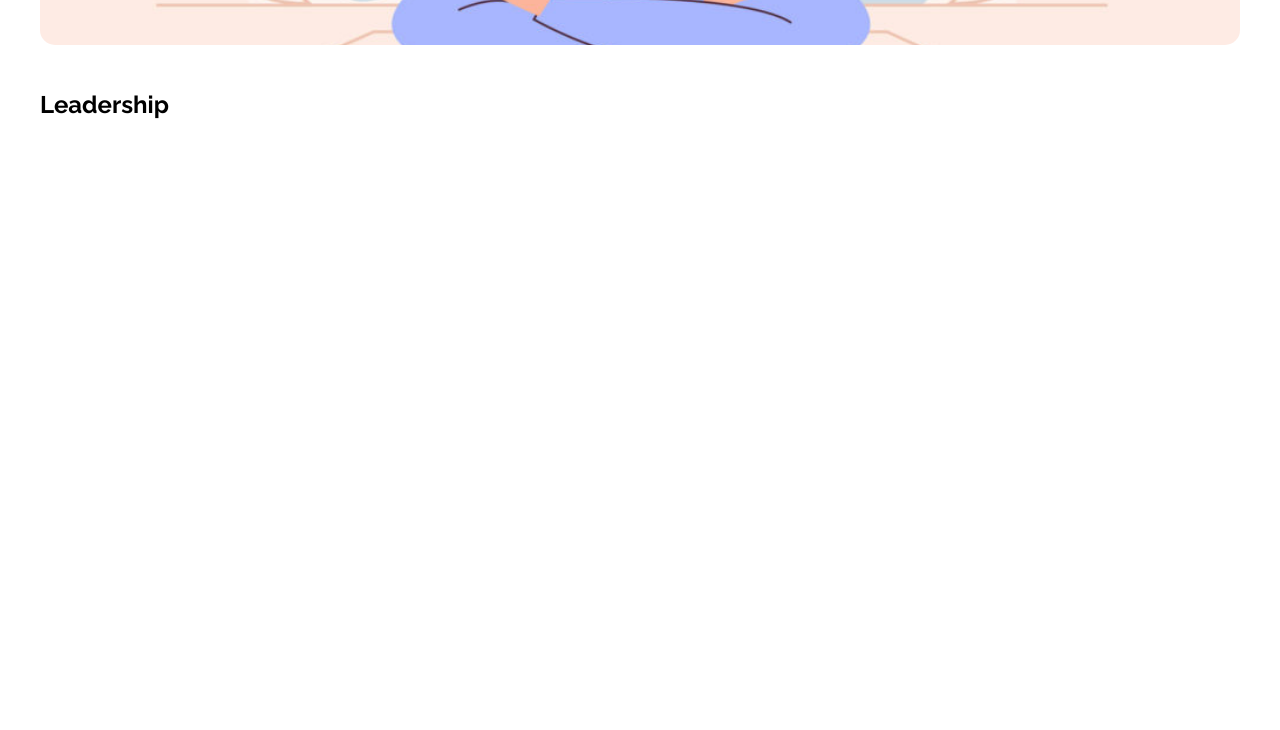
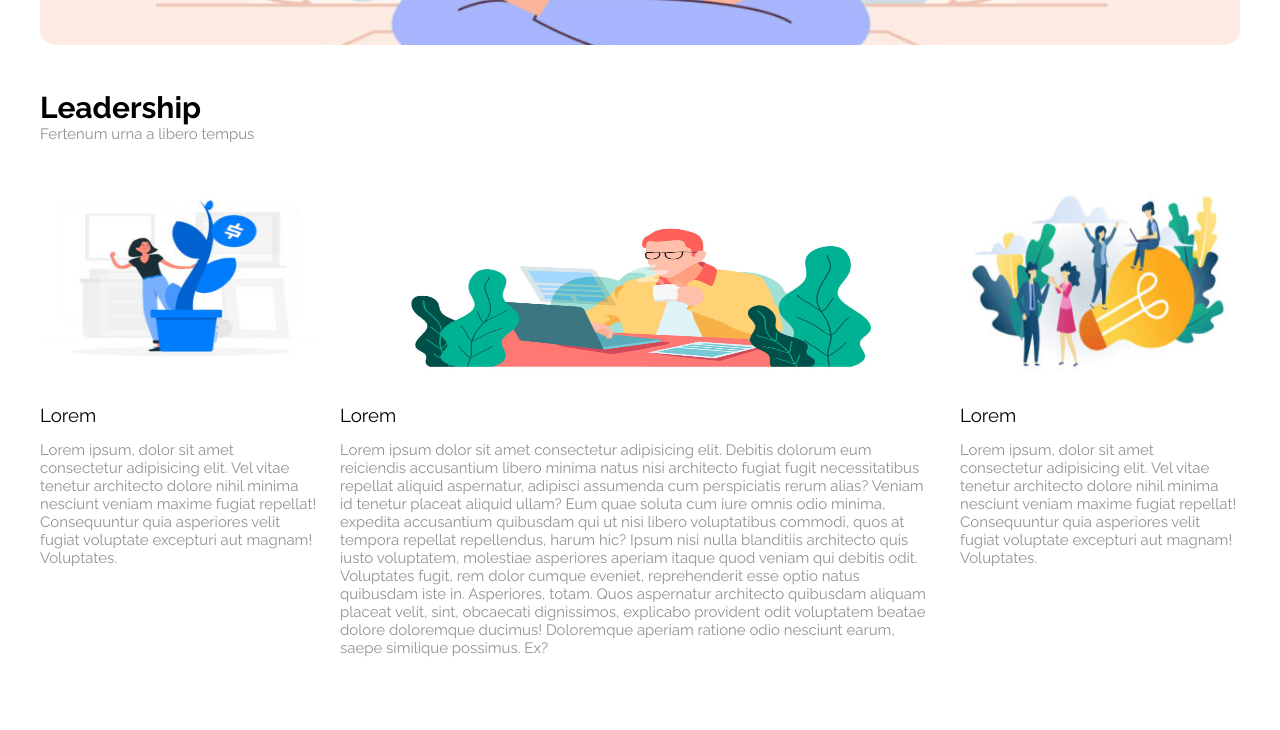
Before and after one commit to maldrek3103/htmlcss-wp, a plain HTML site: page index.html in a window 1280 px wide. Shown: the part 637-1367 px from the top of the page. Before the commit the page ends 800 px from the top, so only its background shows below. Drawn offline with Linux system fonts and the light colour scheme.

Commit message:
Added main section

```diff
--- a/index.html
+++ b/index.html
@@ -18,12 +18,12 @@
     <header class="main-header">
 
         <!-- Logo -->
-        <div class="logo">
+        <div class="logo margin-bottom">
             <img src="./img/logo.png" alt="Neori">
         </div>
 
         <!-- Navbar -->
-        <nav id="navbar">
+        <nav id="navbar" class="margin-bottom">
             <ul>
                 <li><a href="#">Features</a></li>
                 <li><a href="#">Editorials</a></li>
@@ -40,16 +40,79 @@
     <div class="hero">
         <div class="hero-text">
             <h1>Pretium ac placerat dui interdum nunc in eros urna morbi</h1>
-            <p>Lorem ipsum dolor sit amet consectetur adipisicing elit. Deserunt, vel commodi!<br> Illo consequuntur
+            <p>Lorem ipsum dolor sit amet consectetur adipisicing elit. Deserunt, vel commodi! Illo consequuntur
                 cumque
                 voluptate reiciendis repudiandae omnis quis praesentium velit...</p>
         </div>
     </div>
 
+
     <!-- Main -->
-    <div class="main">
-        <h2 class="main-header">Leadership</h2>
-    </div>
+    <section class="main clearfix">
+
+        <!-- Main header -->
+        <div class="main-header box">
+            <h2>Leadership</h2>
+            <p class="small grey">Fertenum urna a libero tempus</p>
+        </div>
+
+        <!-- Left side -->
+        <div class="main-section left side box">
+            <img src="./img/img-1.jpg" alt="">
+            <div class="text">
+                <h3>Lorem</h3>
+                <p class="small grey">Lorem ipsum, dolor sit amet consectetur adipisicing elit. Vel vitae tenetur
+                    architecto
+                    dolore nihil
+                    minima nesciunt veniam maxime fugiat repellat! Consequuntur quia asperiores velit fugiat voluptate
+                    excepturi aut magnam! Voluptates.
+                </p>
+            </div>
+        </div>
+
+        <!-- Center side -->
+        <div class="main-section center box">
+            <img src="./img/banner-2.jpg" alt="">
+            <div class="text">
+                <h3>Lorem</h3>
+                <p class="small grey">Lorem ipsum dolor sit amet consectetur adipisicing elit. Debitis dolorum eum
+                    reiciendis
+                    accusantium
+                    libero minima natus nisi architecto fugiat fugit necessitatibus repellat aliquid aspernatur,
+                    adipisci assumenda cum perspiciatis rerum alias?
+                    Veniam id tenetur placeat aliquid ullam? Eum quae soluta cum iure omnis odio minima, expedita
+                    accusantium quibusdam qui ut nisi libero voluptatibus commodi, quos at tempora repellat repellendus,
+                    harum hic?
+                    Ipsum nisi nulla blanditiis architecto quis iusto voluptatem, molestiae asperiores aperiam itaque
+                    quod veniam qui debitis odit. Voluptates fugit, rem dolor cumque eveniet, reprehenderit esse optio
+                    natus quibusdam iste in.
+                    Asperiores, totam. Quos aspernatur architecto quibusdam aliquam placeat velit, sint, obcaecati
+                    dignissimos, explicabo provident odit voluptatem beatae dolore doloremque ducimus! Doloremque
+                    aperiam ratione odio nesciunt earum, saepe similique possimus. Ex?
+                </p>
+            </div>
+        </div>
+
+        <!-- Right side -->
+        <div class="main-section right side box">
+            <img src="./img/img-3.jpg" alt="">
+            <div class="text">
+                <h3>Lorem</h3>
+                <p class="small grey">Lorem ipsum, dolor sit amet consectetur adipisicing elit. Vel vitae tenetur
+                    architecto
+                    dolore nihil
+                    minima nesciunt veniam maxime fugiat repellat! Consequuntur quia asperiores velit fugiat voluptate
+                    excepturi aut magnam! Voluptates.
+                </p>
+            </div>
+        </div>
+
+    </section>
+
+    <!-- Footer -->
+    <footer>
+
+    </footer>
 </body>
 
 
--- a/style.css
+++ b/style.css
@@ -27,19 +27,23 @@ a{
     text-decoration: none;
     color: #858585;
 }
-
-/* Header */
-.logo{
+.margin-bottom{
     margin-bottom: 45px;
 }
+
+.grey{
+    color: #929292;
+}
+.small{
+    font-size: 15px;
+}
+/* Header */
 
 .logo img{
     width: 163px;
     height: 69px;
 }
-#navbar{
-    margin-bottom: 45px;
-}
+
 #navbar ul{
     list-style-type: none;
 }
@@ -79,3 +83,62 @@ ul li{
 }
 
 /* Main */
+
+
+.main{
+    margin: 20px 0 10px 0;
+    height: 450px;
+    width: 100%;
+}
+
+.main-header.box{
+    height: 50px;
+    width: 100%;
+    margin-bottom: 45px;
+}
+
+.main h3{
+    font-weight: 400;
+}
+
+.main .text *{
+    margin-top: 15px;
+}
+
+.main-header h2{
+    font-size: 30px;
+}
+
+.box{
+    height: 535px;
+    float: left;
+}
+
+.side{
+    width: calc(25% - 20px);
+}
+
+.center{
+    width: 50%;
+}
+
+.left.side.box{
+    margin-right: 10px;
+}
+
+.center.box{
+    margin: 0 10px;
+}
+
+.right.side.box{
+    margin-left: 10px;
+}
+
+.main-section img{
+    height: 200px;
+    width: 100%;
+    border-radius: 15px;
+}
+
+
+/* Footer */
```
